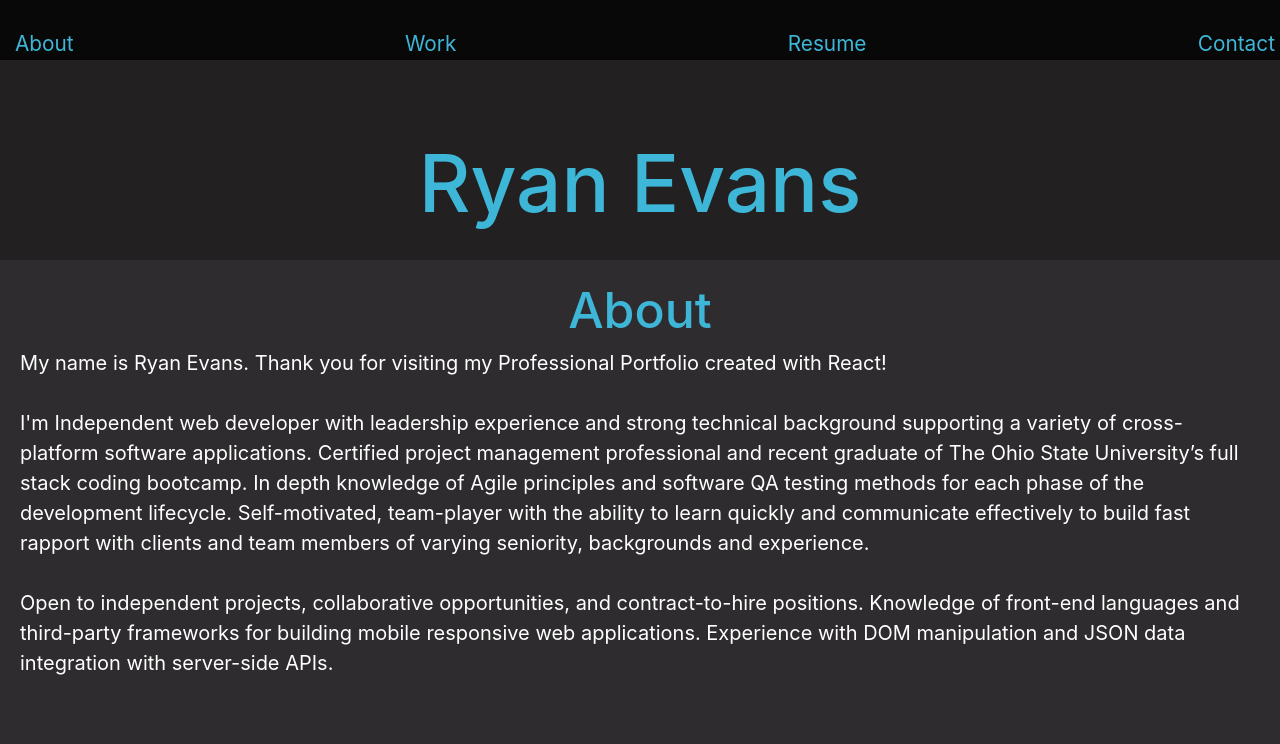
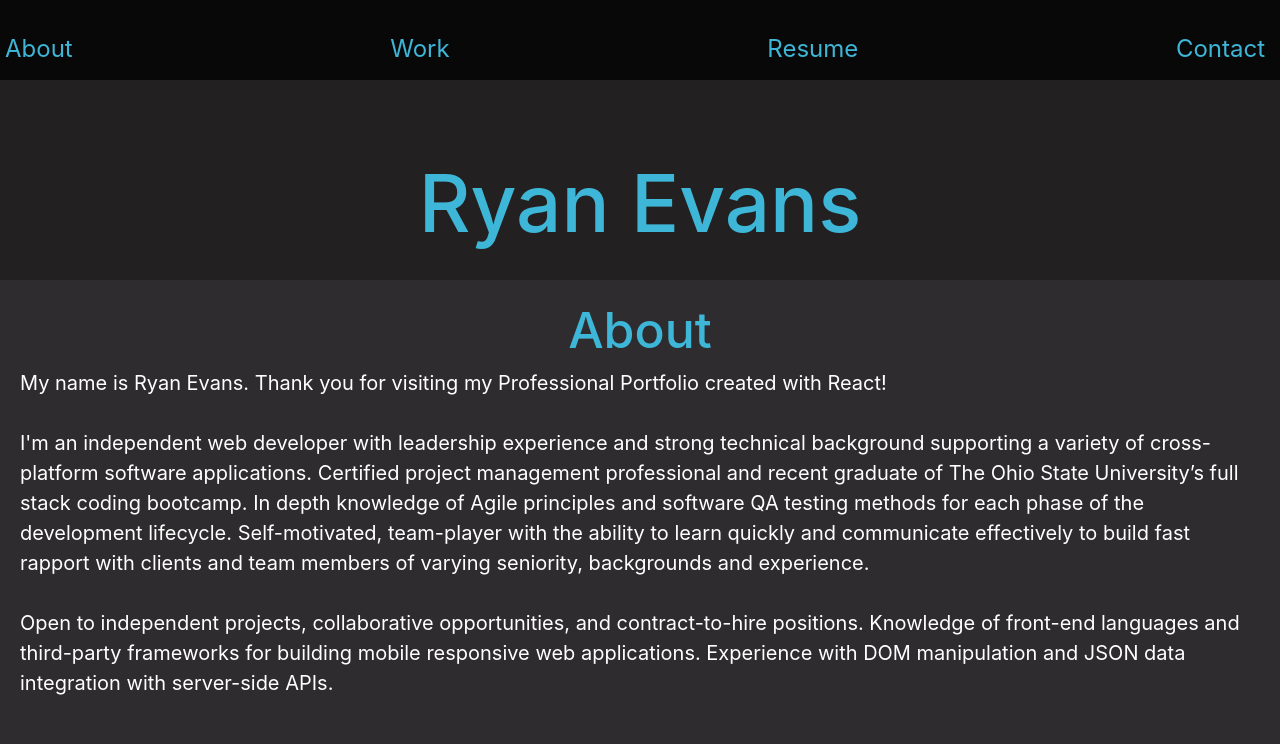
Before and after one commit to rdevans87/ReactPro_Portfolio-, a React (Create React App) app in the folder ryansreactapp/: page / in a window 1280 px wide. Shown: the top 744 px of the page. Built offline with nearby package versions, Linux system fonts and the light colour scheme; the HTML template or start-up script is replaced by a standard one.

Commit message:
styling web page

```diff
--- a/ryansreactapp/src/components/About.js
+++ b/ryansreactapp/src/components/About.js
@@ -10,7 +10,7 @@ function About() {
       My name is Ryan Evans. Thank you for visiting my Professional Portfolio created with React!
       <br></br>
       <br></br>
-      I'm Independent web developer with leadership experience and strong technical background supporting a variety of cross-platform software applications. Certified project management professional and recent graduate of The Ohio State University’s full stack coding bootcamp.
+      I'm an independent web developer with leadership experience and strong technical background supporting a variety of cross-platform software applications. Certified project management professional and recent graduate of The Ohio State University’s full stack coding bootcamp.
       In depth knowledge of Agile principles and software QA testing methods for each phase of the development lifecycle. Self-motivated, team-player with the ability to learn quickly and communicate effectively to build fast rapport with clients and team members of varying seniority,
       backgrounds and experience.
       <br></br>
--- a/ryansreactapp/src/styles/About.css
+++ b/ryansreactapp/src/styles/About.css
@@ -1,3 +1,9 @@
+* {
+  box-sizing: border-box;
+  margin: 0;
+  padding:0;
+}
+
 .about {
   font-size: 20px;
   background: #2e2c2e;
--- a/ryansreactapp/src/styles/Navbar.css
+++ b/ryansreactapp/src/styles/Navbar.css
@@ -1,13 +1,15 @@
 .navbar {
   background: #090809;
-  height: 60px;
-  padding-left: 10px;
+  height: 80px;
+  padding-right: 10px;
 }
 
 .navbar a {
   color: #3eb6d7;
-  font-size: 1.3rem;
+  float: right;
+  font-size: 1.5rem;
   text-decoration: none;
   margin: 5px;
+  padding-bottom: 2px;
   line-height: 3;
 }
```
